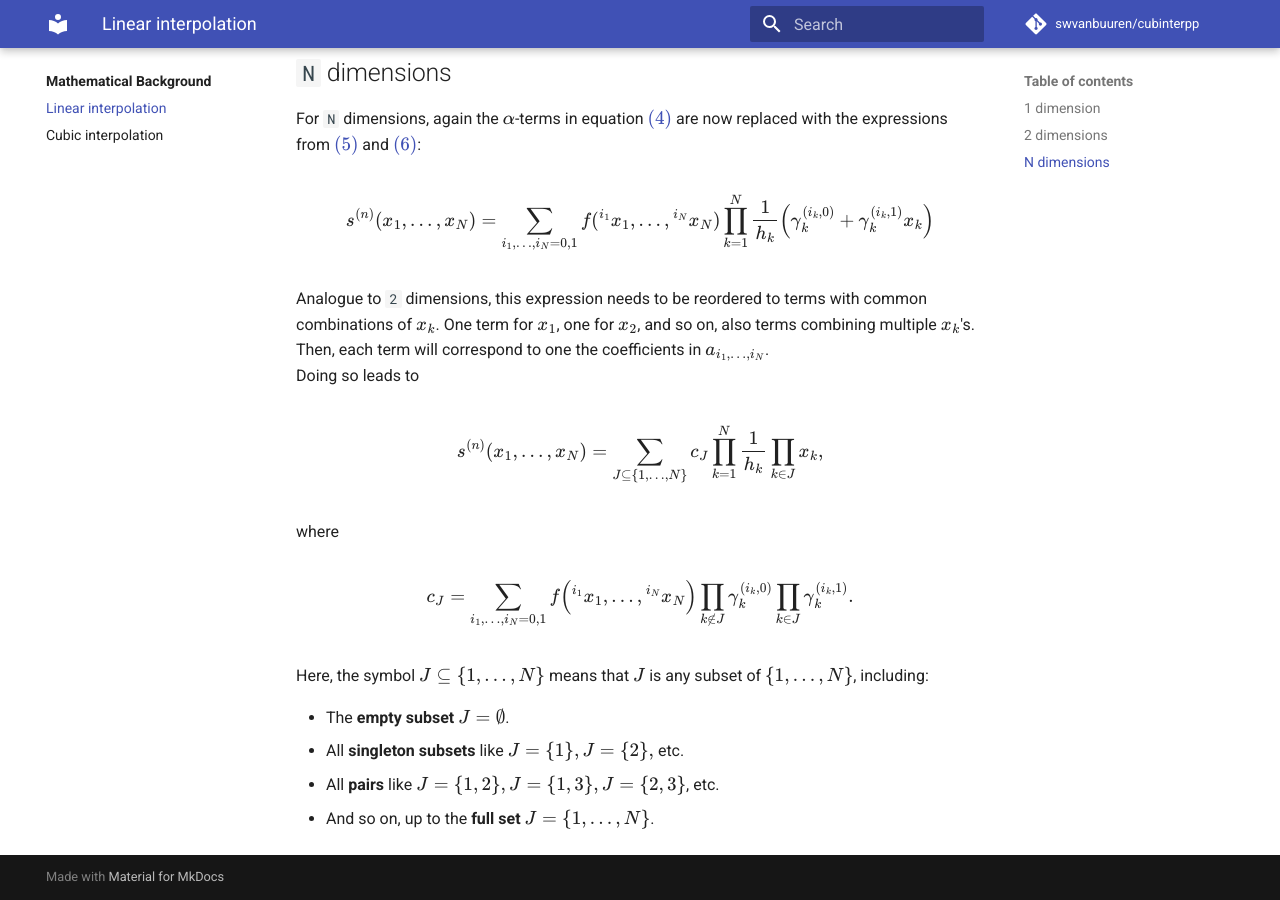
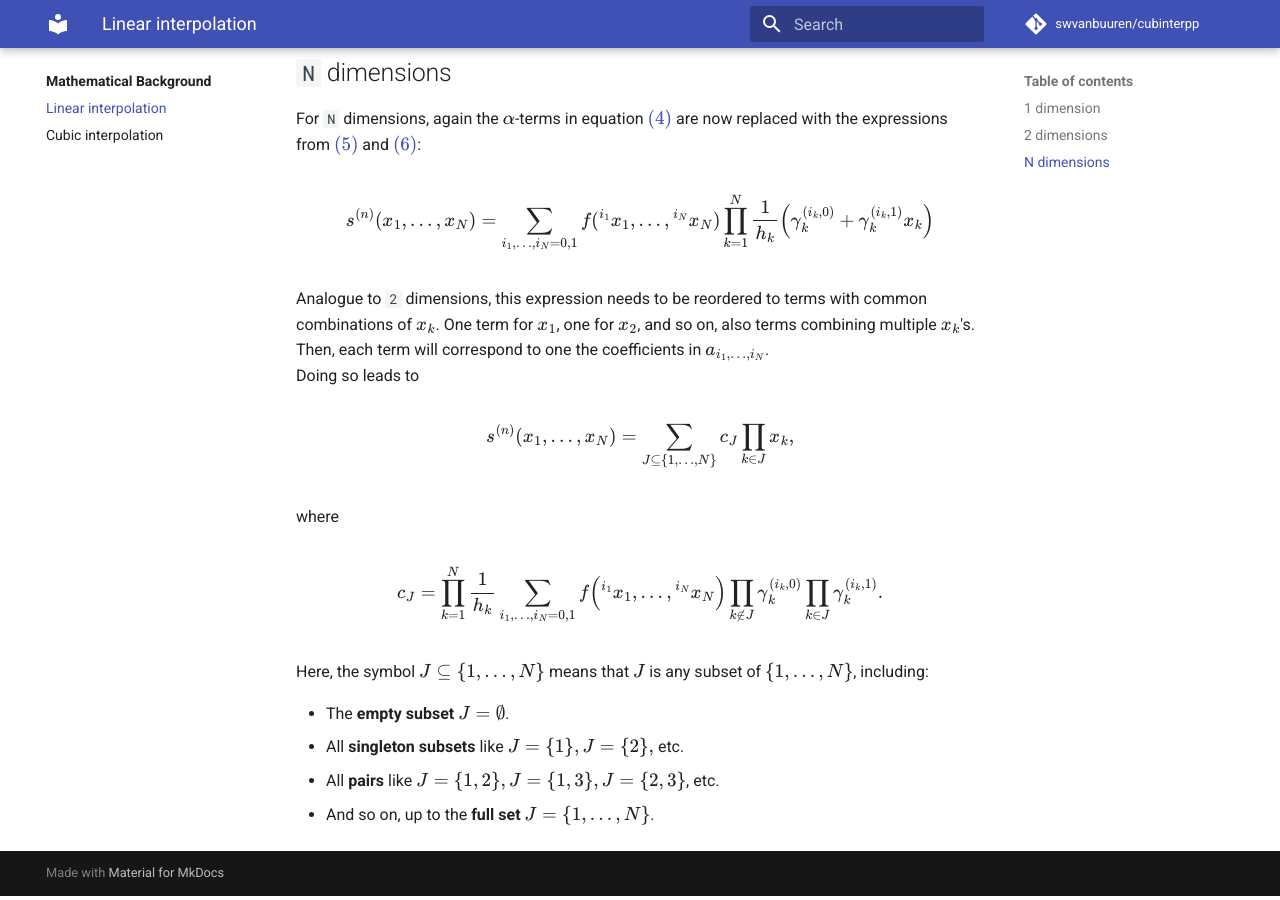
Before and after one commit to swvanbuuren/cubinterpp, an MkDocs documentation site: the page built from docs/theory/linear.md, in a window 1280 px wide and 900 px high, scrolled down 2703 px. Built offline with MkDocs 1.6.1 and Material for MkDocs 9.7.7, drawn with Linux system fonts in a browser that asks for light colours; comment, search, counter and statistics services are not loaded.

Commit message:
docs: Move sum 1/h_k influence to coefficients c_J definition
Signed-off-by: Sietze van Buuren <s.van.buuren@gmail.com>

```diff
--- a/docs/theory/linear.md
+++ b/docs/theory/linear.md
@@ -161,13 +161,13 @@ the coefficients in $a_{i_1,\dots,i_N}$.
 Doing so leads to
 
 $$
-s^{(n)}(x_1,\dots,x_N) = \sum_{J\subseteq \{1,\dots,N\}} c_J \prod_{k=1}^N \frac{1}{h_k}\prod_{k\in J} x_k,
+s^{(n)}(x_1,\dots,x_N) = \sum_{J\subseteq \{1,\dots,N\}} c_J \prod_{k\in J} x_k,
 $$
 
 where
 
 $$
-c_J = \sum_{i_1,\dots,i_N=0,1} f\Bigl({}^{i_1}x_1,\dots,{}^{i_N}x_N\Bigr)
+c_J = \prod_{k=1}^N \frac{1}{h_k} \sum_{i_1,\dots,i_N=0,1} f\Bigl({}^{i_1}x_1,\dots,{}^{i_N}x_N\Bigr)
 \prod_{k\notin J} \gamma^{(i_k,0)}_k \prod_{k\in J} \gamma^{(i_k,1)}_k.
 $$
 
```
